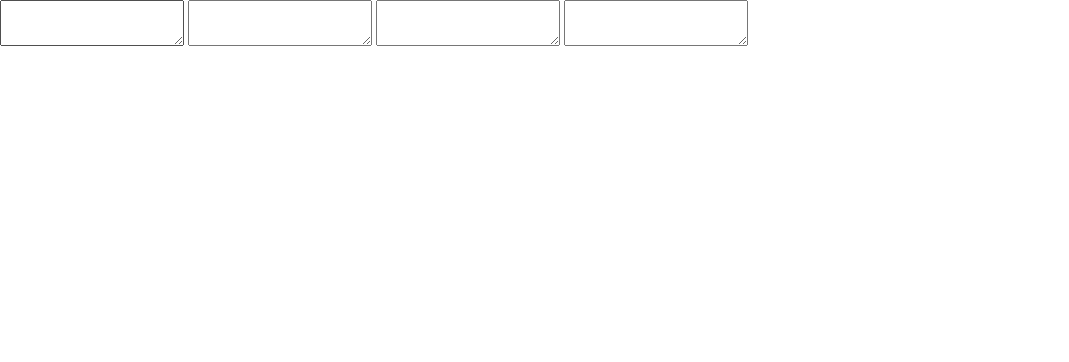
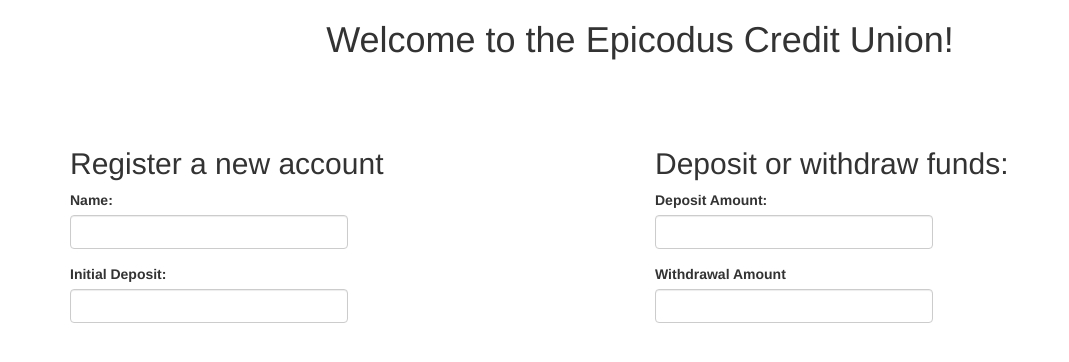
Before and after one commit to The1st7th/bankaccount, a plain HTML site: page index.html in a window 1280 px wide. Shown: the whole page, without its empty margins (0-1069 px from the left). Drawn offline with Linux system fonts and the light colour scheme.

Commit message:
Add content to HTML and style it with css.

```diff
--- a/css/styles.css
+++ b/css/styles.css
@@ -0,0 +1,23 @@
+h1 {
+  text-align: center;
+  margin: 60px, 0, 0, 60px;
+  padding-bottom: 5%;
+}
+input.form-control {
+  width: 50%;
+}
+.current-balance {
+  text-align: center;
+  padding: 3% 10% 0 0;
+}
+div.box {
+  border: 1px solid;
+  border-radius: 5%;
+  margin: 0 30% 0 30%;
+}
+#current-box {
+  font-size: 15pt;
+}
+.current-balance {
+  display: none;
+}
--- a/index.html
+++ b/index.html
@@ -9,13 +9,44 @@
     <title>bank account</title>
   </head>
   <body>
-   <textarea id="name"></textarea>
-   <textarea id="initial"></textarea>
-   <textarea id="deposit"></textarea>
-   <textarea id="withdrawal"></textarea>
+    <div class="container">
+      <h1>Welcome to the Epicodus Credit Union!</h1>
+      <div class="row">
+        <div class="col-md-6">
+          <h2>Register a new account</h2>
+          <form id="new-account">
+            <div class="form-group">
+              <label for="name">Name: </label>
+              <input  id="name" type="text" class="form-control short">
+            </div>
+            <div class="form-group">
+              <label for="initial">Initial Deposit: </label>
+              <input  id="initial" type="text" class="form-control short">
+            </div>
+          </form>
+        </div>
 
-   <br>
-   <h1 id ="balance"></h1>
+        <div class="col-md-6">
+          <h2>Deposit or withdraw funds: </h2>
+          <form id="funds">
+            <div class="form-group">
+              <label for="deposit">Deposit Amount: </label>
+              <input  id="deposit" type="text" class="form-control short">
+            </div>
+            <div class="form-group">
+              <label for="withdrawal">Withdrawal Amount</label>
+              <input  id="withdrawal" type="text" class="form-control short">
+            </div>
+          </form>
+        </div>
+      </div>
+      <div class="current-balance">
+        <h2 id="current">Current Balance:</h2>
+        <div class="box">
+          <p id="current-box"><b>$ <span id="balance"></span></b></p>
+        </div>
+      </div>
+    </div>
 
   </body>
 </html>
--- a/js/scripts.js
+++ b/js/scripts.js
@@ -18,6 +18,8 @@ Bankaccount.prototype.deposit= function(damount){
 function resetFields() {
     $("#name").val("");
     $("#initial").val("");
+    $("#deposit").val("");
+    $("#withdrawal").val("");
 }
 
 
@@ -33,16 +35,19 @@ $(document).ready(function(){
         var test = {key: "hello"};
 
         $("#balance").text(newAccount.current);
+        $(".current-balance").show();
         resetFields();
 
       }
       if($("#deposit").val()){
         newAccount.current = newAccount.deposit(parseInt($("#deposit").val()));
         $("#balance").text(newAccount.current);
+        resetFields();
       }
       if($("#withdrawal").val()){
         newAccount.current = newAccount.withdrawal(parseInt($("#withdrawal").val()));
         $("#balance").text(newAccount.current);
+        resetFields();
       }
       }
   });
```
